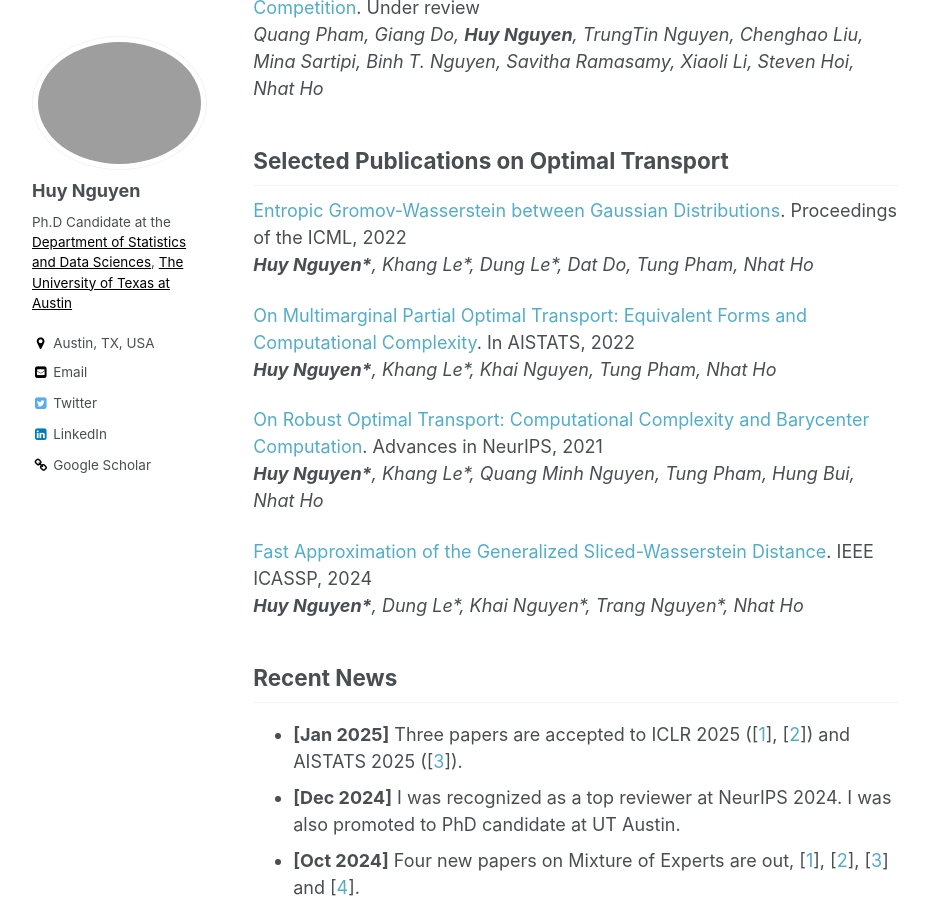
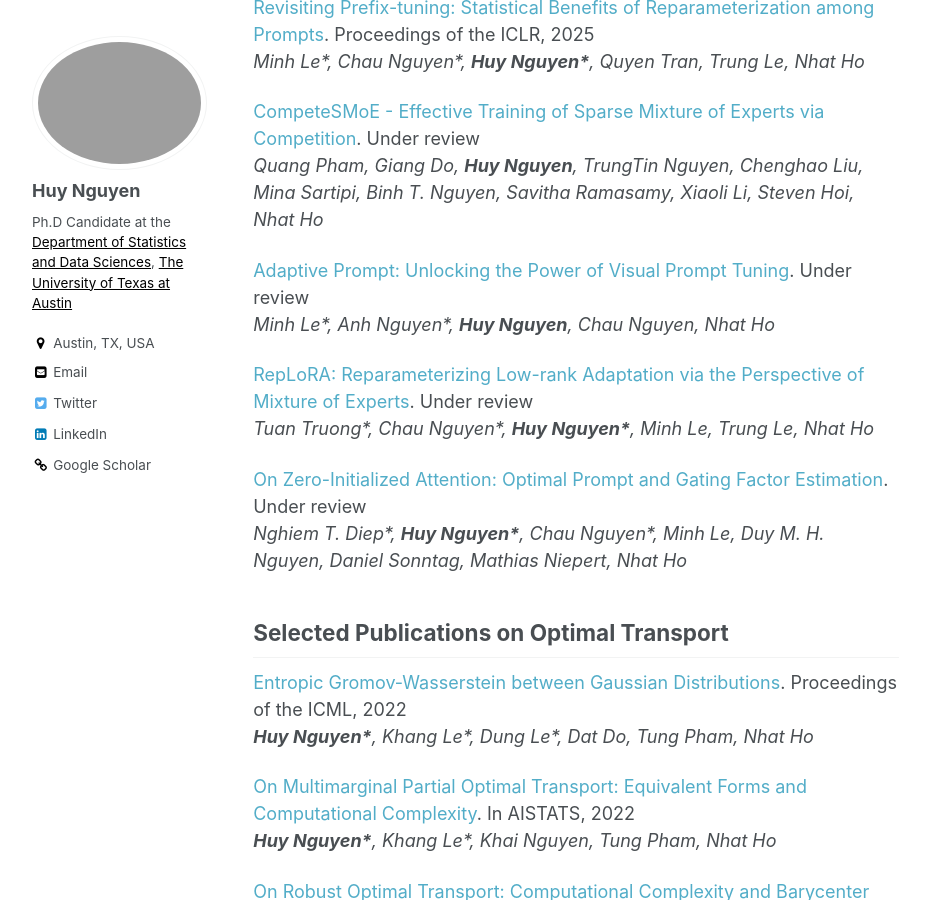
Before and after one commit to snowwhite2011/huyentrang0811.github.io, a Jekyll site: the page built from _pages/about.md, in a window 1280 px wide and 900 px high, scrolled down 2636 px. Shown: the whole window, without its empty margins (86-1016 px from the left). Built offline with Jekyll 4.4.1, drawn with Linux system fonts in a browser that asks for light colours; some of the changed text lies outside the part shown.

Commit message:
Update about.md

```diff
--- a/_pages/about.md
+++ b/_pages/about.md
@@ -25,6 +25,9 @@ My current research focuses on theoretical foundations for the Mixture-of-Expert
 
 [Sigmoid Gating is More Sample Efficient than Softmax Gating in Mixture of Experts](https://arxiv.org/abs/2405.13997). Advances in NeurIPS, 2024 <br/>
 *__Huy Nguyen__, Nhat Ho\*\*, Alessandro Rinaldo\** *<br/>
+
+[Sigmoid Self-Attention is Better than Softmax Self-Attention: A Mixture-of-Experts Perspective](https://www.arxiv.org/abs/2502.00281). Under review <br/>
+*__Huy Nguyen\*__, Fanqi Yan\*, Pedram Akbarian, Nhat Ho\*\*, Alessandro Rinaldo\** *<br/>
 
 [On Least Square Estimation in Softmax Gating Mixture of Experts](https://arxiv.org/abs/2402.02952). Proceedings of the ICML, 2024 <br/>
 *__Huy Nguyen__, Nhat Ho\*\*, Alessandro Rinaldo\** *<br/>
@@ -70,6 +73,14 @@ My current research focuses on theoretical foundations for the Mixture-of-Expert
 [CompeteSMoE - Effective Training of Sparse Mixture of Experts via Competition](https://arxiv.org/abs/2402.02526). Under review <br/>
 *Quang Pham, Giang Do, __Huy Nguyen__, TrungTin Nguyen, Chenghao Liu, Mina Sartipi, Binh T. Nguyen, Savitha Ramasamy, Xiaoli Li, Steven Hoi, Nhat Ho*<br/>
 
+[Adaptive Prompt: Unlocking the Power of Visual Prompt Tuning](https://arxiv.org/abs/2501.18936). Under review <br/>
+*Minh Le\*, Anh Nguyen\*, __Huy Nguyen__, Chau Nguyen, Nhat Ho*<br/>
+
+[RepLoRA: Reparameterizing Low-rank Adaptation via the Perspective of Mixture of Experts](https://arxiv.org/abs/2410.02200). Under review <br/>
+*Tuan Truong\*, Chau Nguyen\*, __Huy Nguyen\*__, Minh Le, Trung Le, Nhat Ho*<br/>
+
+[On Zero-Initialized Attention: Optimal Prompt and Gating Factor Estimation](https://arxiv.org/abs/2410.02200). Under review <br/>
+*Nghiem T. Diep\*, __Huy Nguyen\*__, Chau Nguyen\*, Minh Le, Duy M. H. Nguyen, Daniel Sonntag, Mathias Niepert, Nhat Ho*<br/>
 
 ## Selected Publications on Optimal Transport
 [Entropic Gromov-Wasserstein between Gaussian Distributions](https://arxiv.org/abs/2108.10961). Proceedings of the ICML, 2022 <br/>
```
